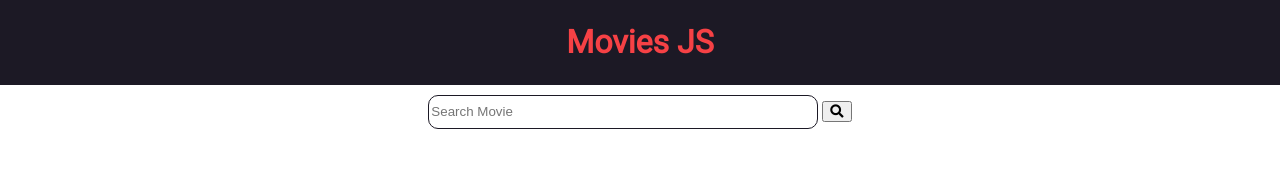
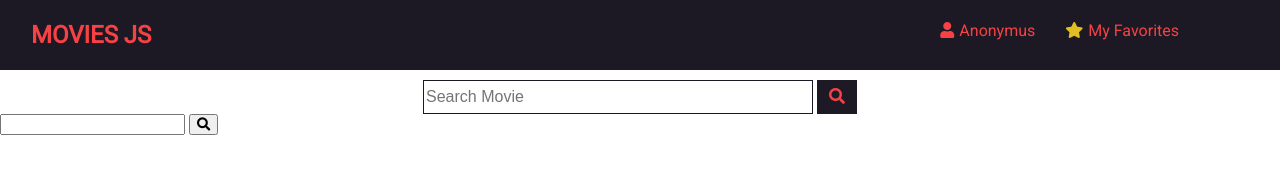
Before and after one commit to amayadiaz/movies-js, a plain HTML site: page index.html in a window 1280 px wide. Drawn offline with Linux system fonts and the light colour scheme; no server answers.

Commit message:
Add favorites

```diff
--- a/app.js
+++ b/app.js
@@ -2,6 +2,21 @@
 const $articlesList = document.getElementById('articles-list');
 
 const moviesUrl = 'https://api.themoviedb.org/3/trending/movie/week?api_key=';
+
+
+
+let storedList =  JSON.parse(localStorage.getItem('favorites'));
+
+console.log(storedList);
+
+let favoritesList = [];
+
+if(storedList == null){
+    localStorage.setItem('favorites', JSON.stringify(favoritesList));
+}else{
+    favoritesList = storedList;
+}
+
 
 const key = '84ff3251498b1fa0b9f22832083b3196';
 
@@ -76,8 +91,37 @@ function articleTemplate(imagePath, score, idArticle) {
             </div>
             <div class="info">
                 <p class="score">${score}<i class="icon fas fa-star"></i></p>
-                <a id="${idArticle}" onClick="showTrailer(this.id)" class="trailer"><span class="text">Play Trailer</span></a>
+                <div id="${idArticle}" class="like" onClick="addFavorite(this.id)"><i class="far fa-heart icon"></i></span></div>
+                <a id="${idArticle}" onClick="showTrailer(this.id, this)" class="trailer"><span class="text">Play Trailer</span></a>
             </div>
         </div>`
     )
 }
+
+function addFavorite(articleId) {
+
+    const querySelector = document.querySelector('.fa-heart');
+    querySelector.classList.remove('far');
+    querySelector.classList.add('fas');
+    favoritesList.push(articleId);
+    localStorage.setItem('favorites', JSON.stringify(favoritesList));
+
+
+}
+
+function showFavorites() {
+    $articlesList.innerHTML = '';
+
+    storedList.forEach(element => {
+        fetch('https://api.themoviedb.org/3/movie/' + element + '?api_key=' + key)
+        .then(response => {
+            return response.json();
+        })
+        .then(data => {
+
+            let template = articleTemplate(data.poster_path, data.vote_average, data.id);
+            $articlesList.innerHTML += template;
+
+        })
+    });
+}
--- a/index.html
+++ b/index.html
@@ -11,17 +11,27 @@
 </head>
 <body>
     <header class="header">
-        <h1>Movies JS</h1>
+        <h2 class="title">MOVIES JS</h2>
+        <p class="favorites" onClick="showFavorites()"><i class="icon fas fa-star"></i>My Favorites</p>
+        <p class="username"><i class="fas fa-user"></i>Anonymus</p>
     </header>
     <div class="search">
         <input class="input" type="text" placeholder="Search Movie" />
-        <button type="button" onClick="searchMovie()"><i class="fa fa-search"></i></button>
+        <button class="button" type="button" onClick="searchMovie()"><i class="fa fa-search"></i></button>
     </div>
     <div id="articles-list"></div>
     <div class="modal hidden">
         <i class="fas fa-times icon-close" onClick="closeTrailer()"></i>
         <iframe id="iframe-trailer" src="" frameborder="0" allowfullscreen></iframe>
     </div>
+    <div class="modal modal-name hidden">
+        <i class="fas fa-times icon-close" onClick="closeTrailer()"></i>
+        <input class="input-user" type="text" />
+    </div>
+    <div class="modal-name">
+        <input class="input-name" type="text" />
+        <button class="button" type="button" onClick="addName()"><i class="fa fa-search"></i></button>
+    </div>
     <script src="app.js"></script>
 </body>
 </html>
--- a/styles.css
+++ b/styles.css
@@ -54,12 +54,42 @@ body{
     color: #F64145;
 }
 
+.favorites .icon{
+    color: #E1BE22;
+}
+
 .header{
     background: #1C1925;
     color: #F64145;
-    padding: 2px;
-    text-align: center;
+    padding: 1px;
 }
+
+.header .title{
+    display: inline-block;
+    margin-left: 30px;
+}
+
+.header .username{
+    display: inline-block;
+    float: right;
+    margin: 20px 30px 0px 0px;
+}
+
+.header .favorites{
+    display: inline-block;
+    float: right;
+    margin: 20px 100px 0px 0px;
+    cursor: pointer;
+}
+
+.header .username .fa-user{
+    margin-right: 5px;
+}
+
+.header .favorites .fa-star{
+    margin-right: 5px;
+}
+
 
 .hidden{
     display: none;
@@ -94,6 +124,17 @@ body{
     max-width: 100%;
 }
 
+.like{
+    display: inline-block;
+    cursor: pointer;
+}
+
+.like .icon{
+    color: #F64145;
+    margin-right: 10px;
+    font-size: 22px;
+}
+
 .search{
     text-align: center;
     margin-top: 10px;
@@ -101,7 +142,19 @@ body{
 
 .search .input{
     border: 1px solid #1C1925;
-    border-radius: 10px;
     height: 30px;
     width: 30%;
+    text-decoration: none;
+    font-size: 16px;
 }
+
+.search .button{
+    background-color: #1D1A26; /* Green */
+    border: none;
+    color: #F64145;
+    padding: 8px 12px;
+    text-align: center;
+    text-decoration: none;
+    display: inline-block;
+    font-size: 16px;
+}
```
